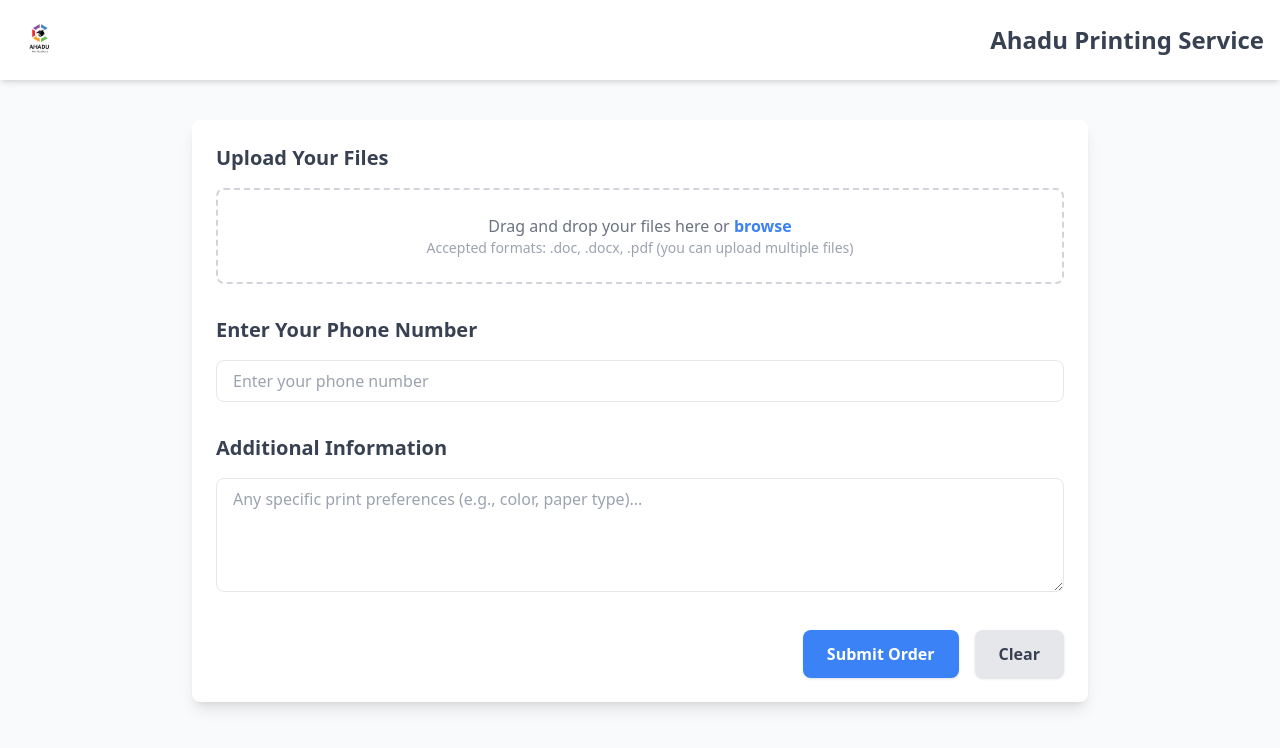
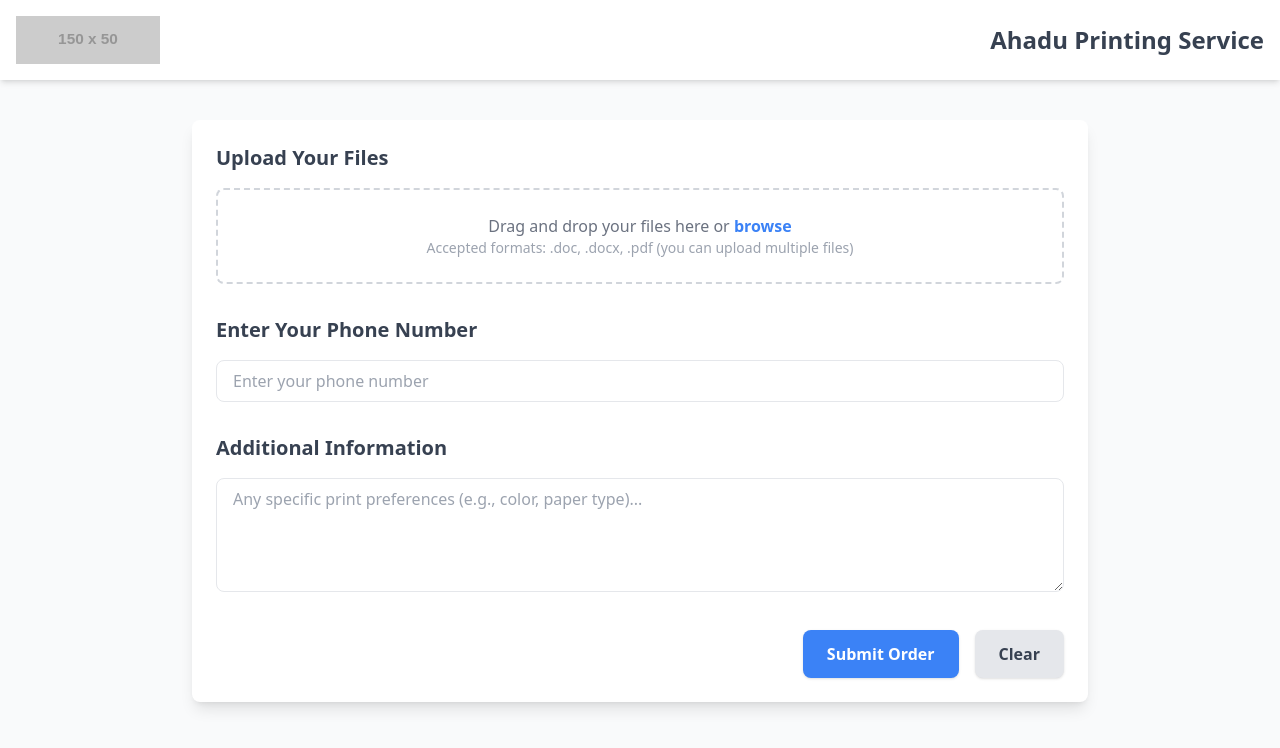
Before and after one commit to jooon2994/ahaduprinting, a website: page Public/index.html in a window 1280 px wide. Drawn offline with nearby package versions, Linux system fonts and the light colour scheme; placeholder pictures from the web are drawn by us.

Commit message:
Update index.html

```diff
--- a/Public/index.html
+++ b/Public/index.html
@@ -29,7 +29,7 @@
     <!-- Header with Logo -->
     <header class="bg-white shadow-md py-4 mb-10">
         <div class="max-w-7xl mx-auto flex items-center justify-between px-4">
-            <img src="Colorful Foraml Business Digital Printing Logo (1).png" alt="Ahadu Printing Logo" class="h-12">
+            <img src="https://via.placeholder.com/150x50?text=Ahadu+Printing+Service" alt="Ahadu Printing Logo" class="h-12">
             <h1 class="text-2xl font-bold text-gray-700">Ahadu Printing Service</h1>
         </div>
     </header>
```
